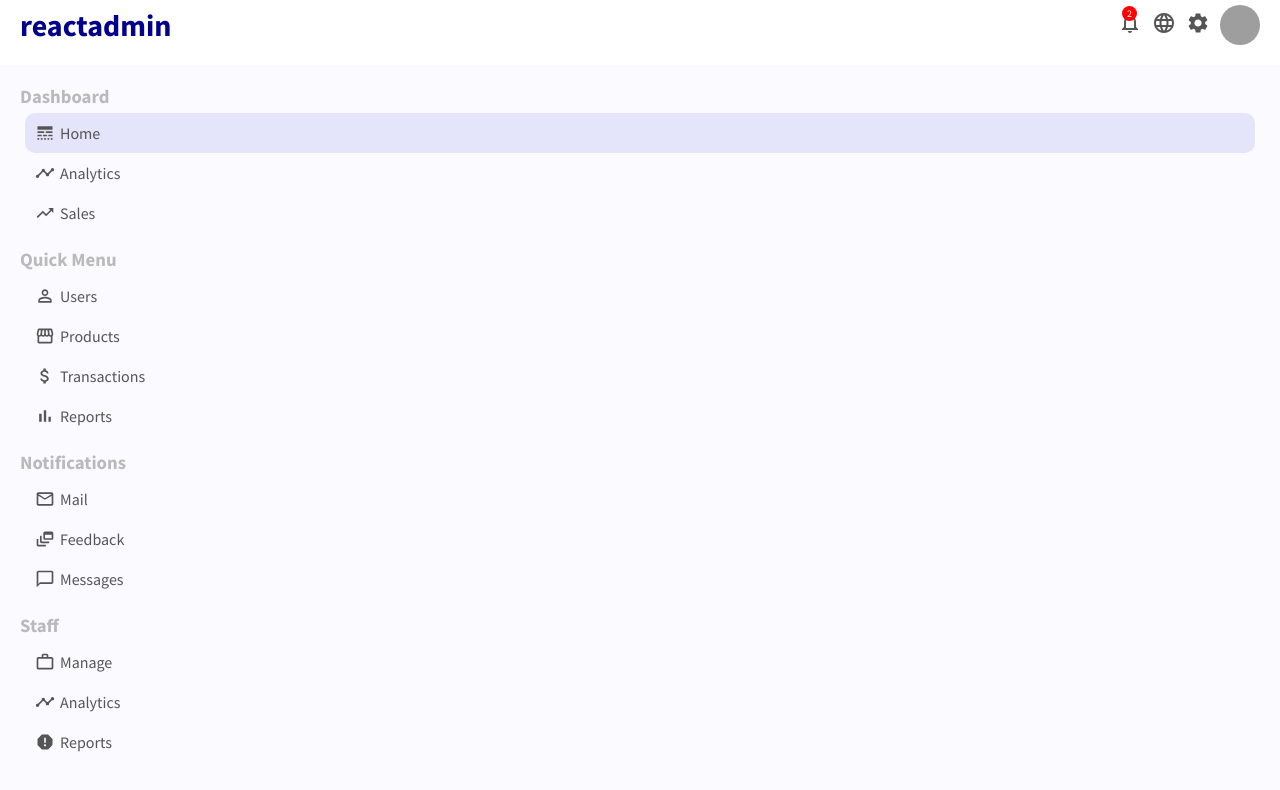
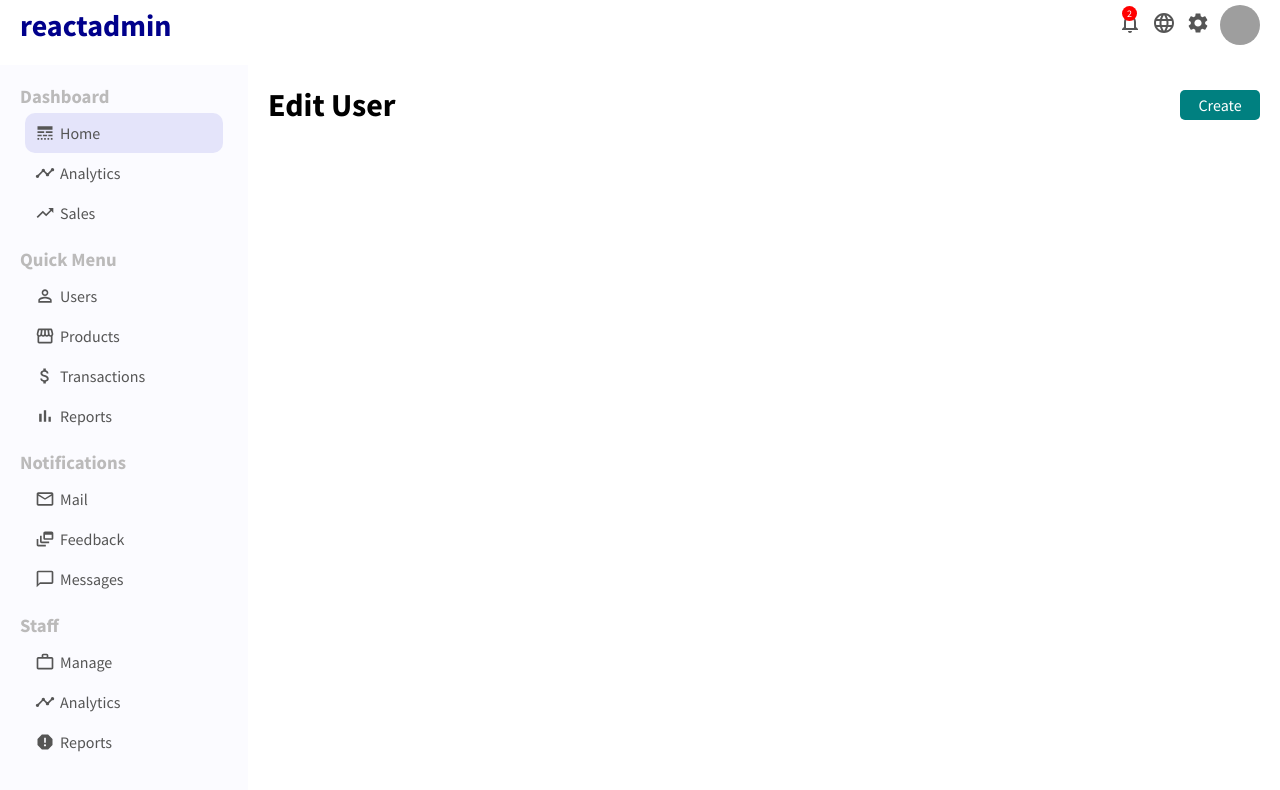
Before and after one commit to kumarrohan2804/admin_dashboard, a React (Create React App) app: page /user/1 in a window 1280 px wide. Shown: the top 790 px of the page. Built offline with nearby package versions, Linux system fonts and the light colour scheme; grey boxes are pictures that could not be loaded.

Commit message:
user detail edit page skeleton created

```diff
--- a/src/App.js
+++ b/src/App.js
@@ -5,6 +5,7 @@ import "./app.css";
 import Home from "./Pages/Home/Home";
 import { BrowserRouter as Router, Switch, Route } from "react-router-dom";
 import UserList from "./Pages/UserList/UserList";
+import User from "./Pages/User/User";
 
 function App() {
   return (
@@ -19,6 +20,9 @@ function App() {
           <Route path="/users" exact>
             <UserList />
           </Route>
+          <Route path="/user/:id" exact>
+            <User />
+          </Route>
         </Switch>
       </div>
     </Router>
--- /dev/null
+++ b/src/Pages/User/User.jsx
@@ -0,0 +1,15 @@
+import React from "react";
+import "./user.css";
+
+const User = () => {
+  return (
+    <div className="user">
+      <div className="userTitleContainer">
+        <h1 className="userTitle">Edit User</h1>
+        <button className="userAddButton">Create</button>
+      </div>
+    </div>
+  );
+};
+
+export default User;
--- /dev/null
+++ b/src/Pages/User/user.css
@@ -0,0 +1,19 @@
+.user {
+  flex: 4;
+  padding: 20px;
+}
+.userTitleContainer {
+  display: flex;
+  align-items: center;
+  justify-content: space-between;
+}
+.userAddButton {
+  width: 80px;
+  border: none;
+  padding: 5px;
+  background-color: teal;
+  border-radius: 5px;
+  cursor: pointer;
+  color: white;
+  font-size: 16px;
+}
--- a/src/Pages/UserList/UserList.jsx
+++ b/src/Pages/UserList/UserList.jsx
@@ -7,6 +7,11 @@ import { Link } from "react-router-dom";
 
 const UserList = () => {
   const [data, setData] = useState(userRows);
+
+  const handleDelete = (id) => {
+    setData(data.filter((item) => item.id !== id));
+  };
+
   const columns = [
     { field: "id", headerName: "ID", width: 90 },
     {
@@ -49,7 +54,10 @@ const UserList = () => {
             <Link to={"/user/" + params.row.id}>
               <button className="userListEdit">Edit</button>
             </Link>
-            <DeleteOutline className="userListDelete" />
+            <DeleteOutline
+              className="userListDelete"
+              onClick={() => handleDelete(params.row.id)}
+            />
           </>
         );
       },
@@ -61,7 +69,7 @@ const UserList = () => {
       <DataGrid
         rows={data}
         columns={columns}
-        pageSize={5}
+        pageSize={8}
         checkboxSelection
         disableSelectionOnClick
       />
```
